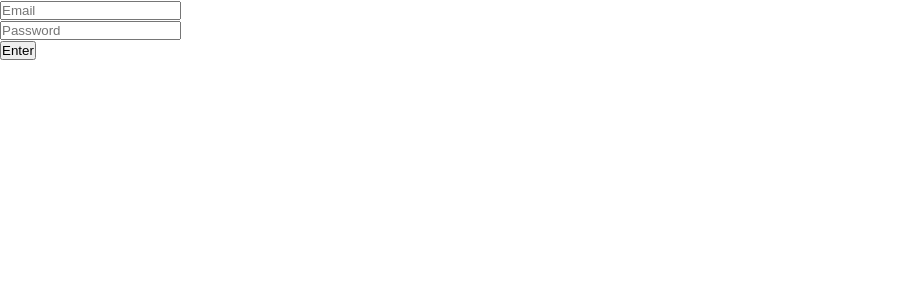
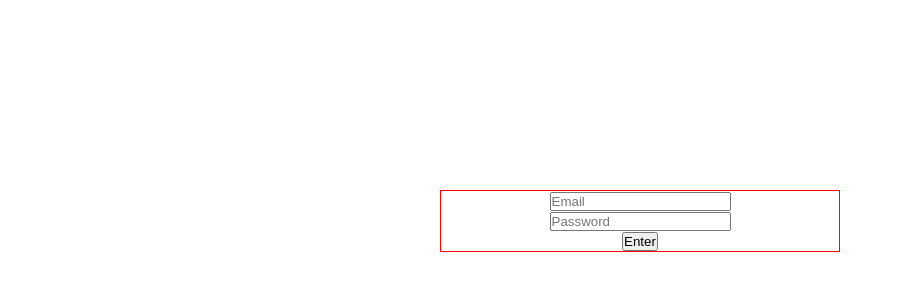
Before and after one commit to EGLthales/Practice-4-Login-Page, a plain HTML site: page index.html in a window 1280 px wide. Shown: the whole page, without its empty margins (0-903 px from the left). Drawn offline with Linux system fonts and the light colour scheme.

Commit message:
add stylle login

```diff
--- a/stylle.css
+++ b/stylle.css
@@ -7,3 +7,18 @@
 body{
     font-family: 'Roboto', sans-serif;
 }
+
+#login{
+    display: flex;
+    flex-direction: column;
+
+    align-items: center;
+    justify-content: center;
+    text-align: center;
+
+    width: 400px;
+    margin: 0px auto;
+    margin-top: 190px;
+
+    border: 1px solid red;
+}
```
